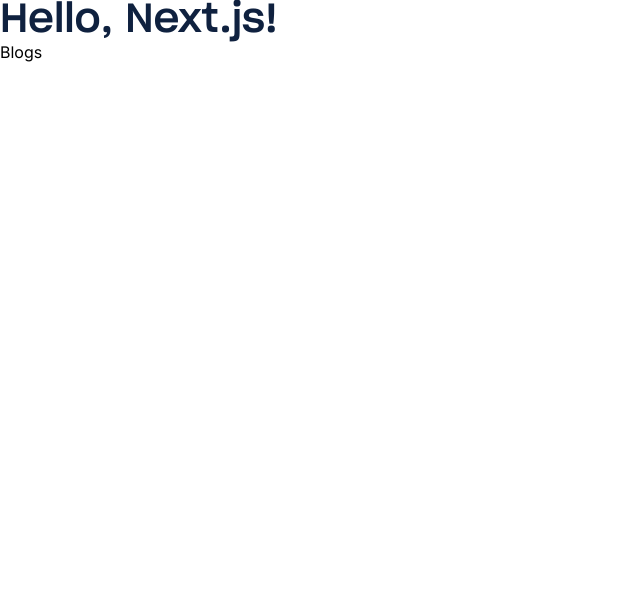
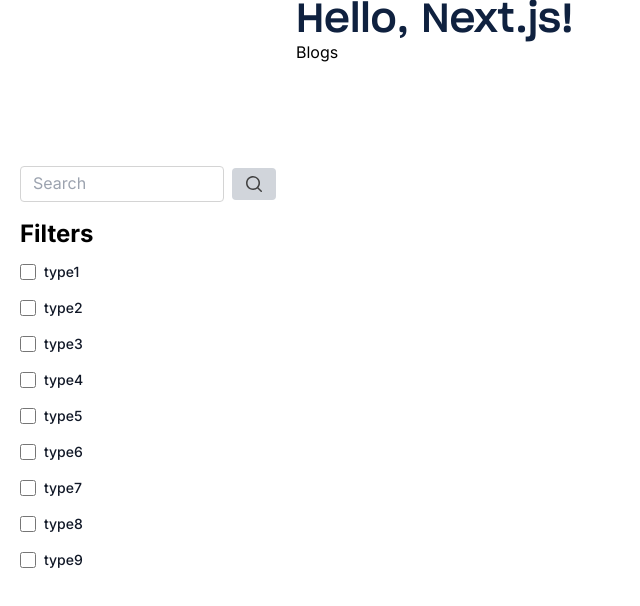
Before and after one commit to rohitjain908/Blog-poc-fronted, a Next.js app: page / in a window 1280 px wide. Shown: the top 606 px of the page, without its empty margins (0-640 px from the left). Built offline with nearby package versions, Linux system fonts and the light colour scheme.

Commit message:
adde filter bar and search bar

```diff
--- /dev/null
+++ b/app/FiltersBar.jsx
@@ -0,0 +1,111 @@
+"use client";
+import "../styles/globals.css";
+import "../styles/main.scss";
+import React, { useState, createContext, useContext } from 'react';
+
+const MyContext = createContext();
+
+function Checkbox({value}){
+    const { selectedTags, setSelectedTags } = useContext(MyContext);
+
+    const onCheckBoxClicked = (event, tagValue) => {
+        const isChecked = event.target.checked;
+        if(isChecked){
+            let newSelectedtags = selectedTags
+            const tagIndex = newSelectedtags.indexOf(tagValue)
+            if(tagIndex === -1){
+                newSelectedtags.push(tagValue)
+            }
+            setSelectedTags(newSelectedtags)
+
+        }
+        else{
+            let newSelectedtags = selectedTags
+            const tagIndex = newSelectedtags.indexOf(tagValue)
+            if(tagIndex !== -1){
+                newSelectedtags.splice(tagIndex, 1)
+            }
+            setSelectedTags(newSelectedtags)
+        }
+    }
+
+    return(
+        <div class="flex items-center mb-4">
+            <input
+                id="default-checkbox"
+                type="checkbox"
+                class="w-4 h-4 text-blue-600 bg-gray-100 border-gray-300 rounded focus:ring-blue-500 dark:focus:ring-blue-600 dark:ring-offset-gray-800 focus:ring-2 dark:bg-gray-700 dark:border-gray-600"
+                onChange={(event) => onCheckBoxClicked(event, value)}
+            />
+            <label for="default-checkbox" class="ml-2 text-sm font-medium text-gray-900">{value}</label>
+        </div>
+    )
+}
+
+export default function FiltersBar() {
+    const [searchInput, setSearchInput] = useState("")
+    const [selectedTags, setSelectedTags] = useState([])
+
+    const onSearchChange = (event) => {
+        const value = event.target.value;
+        setSearchInput(value)
+    }
+
+    const onSearchButtonClick = (event) => {
+        event.preventDefault()
+        //have to show search result on the basis of searchInput
+        //console.log("selectedTags ", selectedTags)
+        alert("Searched Input is " + searchInput + " " + selectedTags)
+
+    }
+
+
+    const checksType = ["type1", "type2", "type3", "type4", "type5", "type6", "type7", "type8", "type9"]
+    const checksList = checksType.map((check) => {
+        return <Checkbox value={check} setSelectedTags />
+    })
+    return (
+        <div className="w-[296px] px-5 mt-[166px]">
+            <div class="mb-3">
+                <div class="relative mb-4 flex w-full flex-wrap items-stretch">
+                    <input
+                    type="search"
+                    class="relative m-0 block w-[1px] min-w-0 flex-auto rounded border border-solid border-neutral-300 bg-transparent bg-clip-padding px-3 py-[0.25rem] text-base font-normal leading-[1.6] text-neutral-700 outline-none transition duration-200 ease-in-out focus:z-[3] focus:border-primary focus:text-neutral-700 focus:shadow-[inset_0_0_0_1px_rgb(59,113,202)] focus:outline-none dark:border-neutral-600 dark:text-neutral-200 dark:placeholder:text-neutral-200 dark:focus:border-primary"
+                    placeholder="Search"
+                    aria-label="Search"
+                    aria-describedby="button-addon2"
+                    value = {searchInput}
+                    onChange={(event) => onSearchChange(event)}
+                    />
+
+                <button className=" ml-2" onClick={(event) => onSearchButtonClick(event)}>
+                    <span
+                        class="input-group-text flex items-center whitespace-nowrap rounded px-3 py-1.5 text-center text-base font-normal text-neutral-700 dark:text-neutral-200 bg-gray-300"
+                        id="basic-addon2">
+                        <svg
+                            xmlns="http://www.w3.org/2000/svg"
+                            viewBox="0 0 20 20"
+                            fill="currentColor"
+                            class="h-5 w-5">
+                            <path
+                            fill-rule="evenodd"
+                            d="M9 3.5a5.5 5.5 0 100 11 5.5 5.5 0 000-11zM2 9a7 7 0 1112.452 4.391l3.328 3.329a.75.75 0 11-1.06 1.06l-3.329-3.328A7 7 0 012 9z"
+                            clip-rule="evenodd" />
+                        </svg>
+                    </span>
+                </button>
+
+                </div>
+            </div>
+            <div className="">
+                <div className="mb-3 font-bold text-2xl">
+                    Filters
+                </div>
+                <MyContext.Provider value={{ selectedTags, setSelectedTags }} >
+                    {checksList}
+                </MyContext.Provider>
+            </div>
+
+        </div>
+    );
+}
--- a/app/layout.jsx
+++ b/app/layout.jsx
@@ -1,5 +1,6 @@
 import "../styles/globals.css";
 import "../styles/main.scss";
+import FiltersBar from './FiltersBar'
 export default function RootLayout({ children }) {
   return (
     <html lang="en">
@@ -9,7 +10,14 @@
           rel="stylesheet"
         />
       </head>
-      <body>{children}</body>
+      <body>
+        <div className = 'flex'>
+          <FiltersBar/>
+          <div>
+            {children}
+          </div>
+        </div>
+        </body>
     </html>
   );
 }
```
